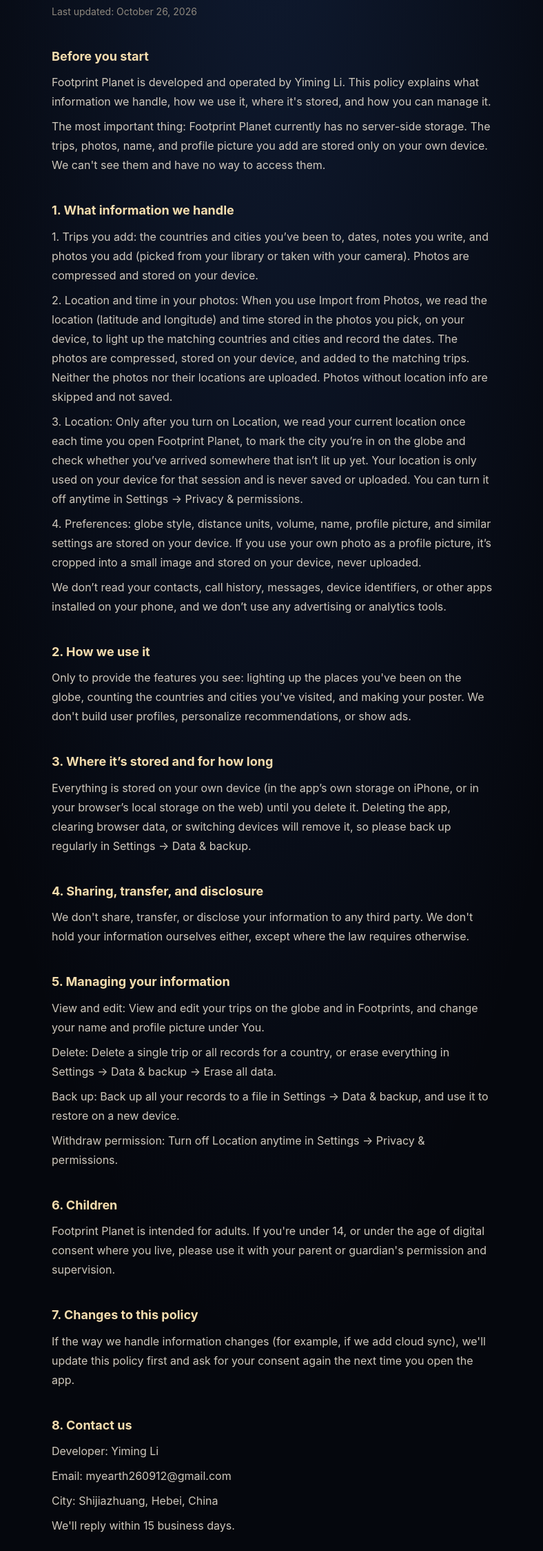
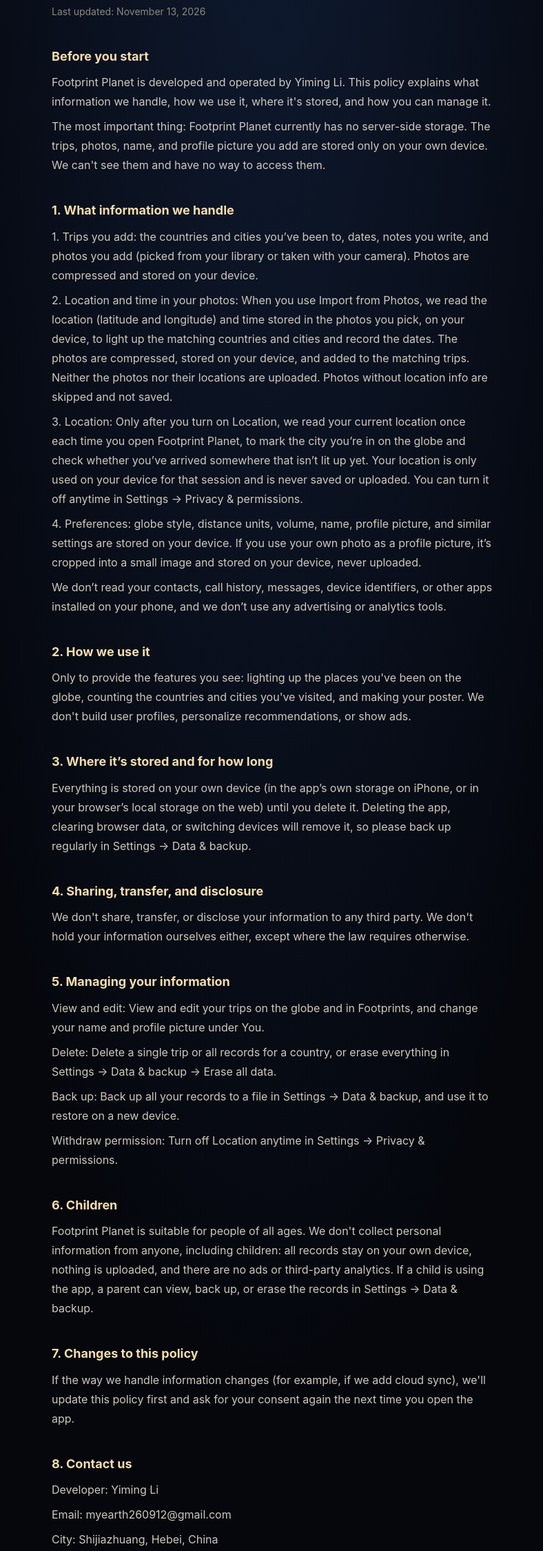
Before and after one commit to myearth260912-star/zujixingqiu, a plain HTML site: page en/privacy.html in a window 1280 px wide. Shown: the part 154-2402 px from the top of the page at 69% size, without its empty margins (245-1033 px from the left). Drawn offline with Linux system fonts and the light colour scheme.

Commit message:
隐私政策：改成适合所有年龄，不再要求 14 岁以上
Co-Authored-By: Claude Opus 5.5 <noreply@anthropic.com>

```diff
--- a/en/privacy.html
+++ b/en/privacy.html
@@ -36,7 +36,7 @@ footer { margin-top: 56px; color: #6F6A62; font-size: 13px; }
 <main>
 <div class="top"><a class="brand" href="index.html">Footprint Planet</a><a class="lang" href="../privacy.html">简体中文</a></div>
 <h1>Privacy Policy</h1>
-<p class="muted">Last updated: October 26, 2026</p>
+<p class="muted">Last updated: November 13, 2026</p>
 <h2>Before you start</h2>
 <p>Footprint Planet is developed and operated by Yiming Li. This policy explains what information we handle, how we use it, where it's stored, and how you can manage it.</p>
 <p>The most important thing: Footprint Planet currently has no server-side storage. The trips, photos, name, and profile picture you add are stored only on your own device. We can't see them and have no way to access them.</p>
@@ -58,7 +58,7 @@ footer { margin-top: 56px; color: #6F6A62; font-size: 13px; }
 <p>Back up: Back up all your records to a file in Settings → Data &amp; backup, and use it to restore on a new device.</p>
 <p>Withdraw permission: Turn off Location anytime in Settings → Privacy &amp; permissions.</p>
 <h2>6. Children</h2>
-<p>Footprint Planet is intended for adults. If you're under 14, or under the age of digital consent where you live, please use it with your parent or guardian's permission and supervision.</p>
+<p>Footprint Planet is suitable for people of all ages. We don't collect personal information from anyone, including children: all records stay on your own device, nothing is uploaded, and there are no ads or third-party analytics. If a child is using the app, a parent can view, back up, or erase the records in Settings → Data &amp; backup.</p>
 <h2>7. Changes to this policy</h2>
 <p>If the way we handle information changes (for example, if we add cloud sync), we'll update this policy first and ask for your consent again the next time you open the app.</p>
 <h2>8. Contact us</h2>
```
Also changed, not shown: en/terms.html (+1 -1 lines), privacy.html (+2 -2 lines), terms.html (+1 -1 lines).
